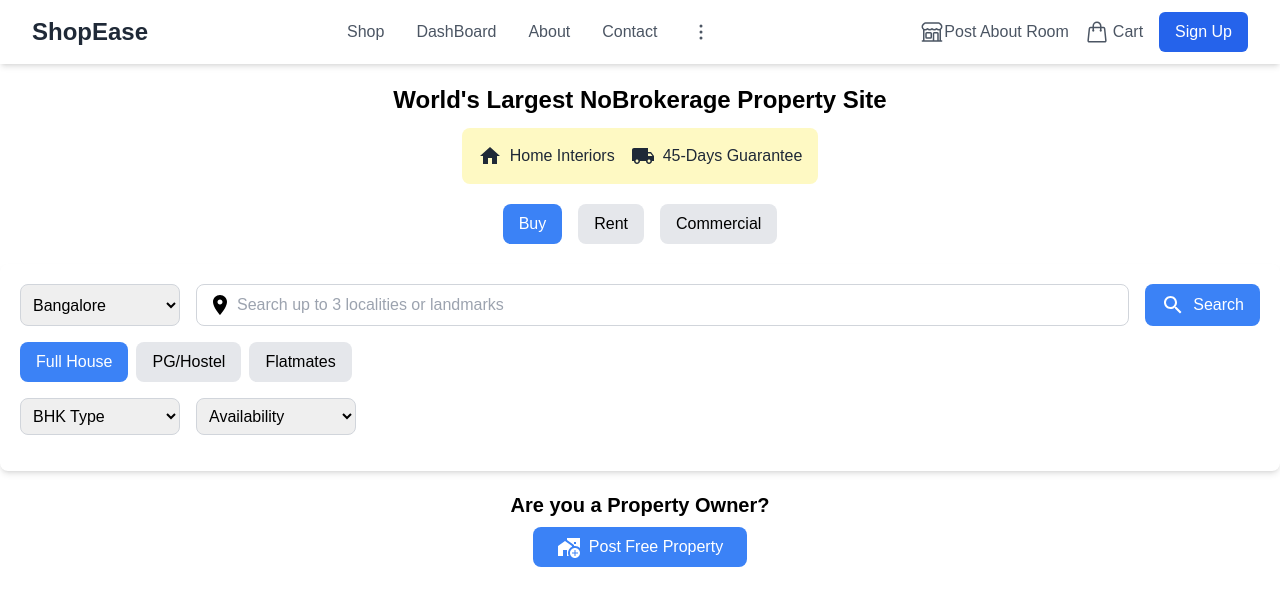
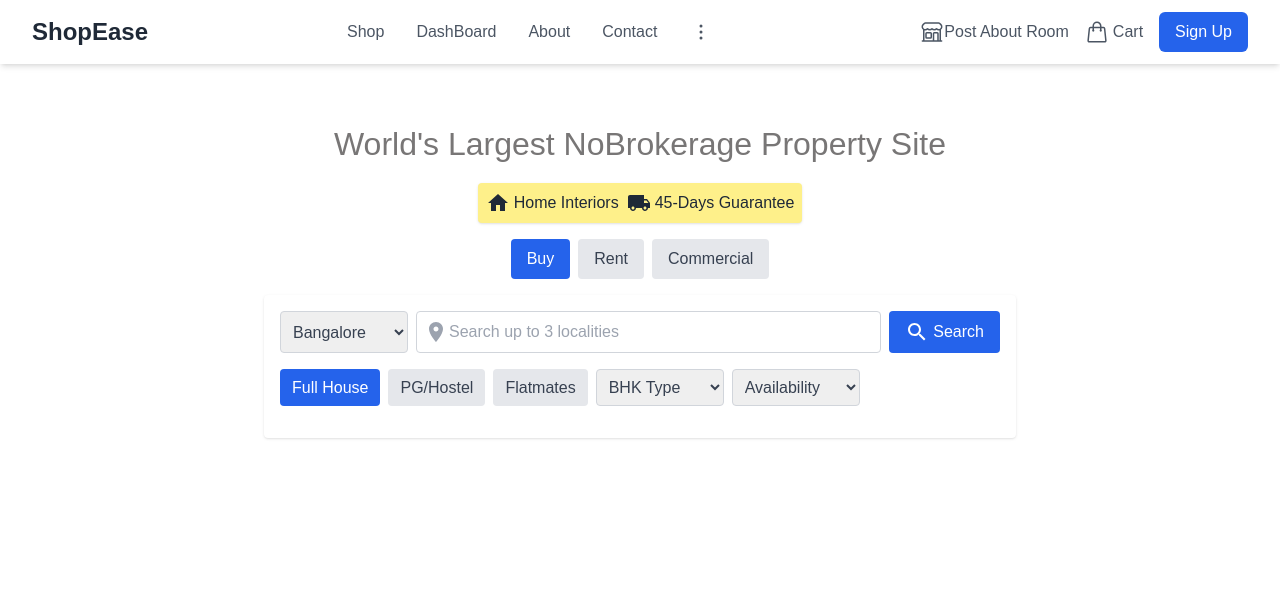
Before and after one commit to Avishkar2004/e-ecommerce-web-application, a React (Create React App) app: page / in a window 1280 px wide. Shown: the top 606 px of the page. Built offline with nearby package versions, Linux system fonts and the light colour scheme.

Commit message:
NoBrokerage Property

```diff
--- a/src/Components/Pages/PropertySearch .jsx
+++ b/src/Components/Pages/PropertySearch .jsx
@@ -22,13 +22,13 @@ const PropertySearch = () => {
     switch (value) {
       case 0: // Buy
         return (
-          <div className="flex space-x-4 bg-yellow-100 p-4 rounded-lg">
-            <button className="flex items-center text-gray-800">
-              <HomeIcon className="w-5 h-5 mr-2" />
+          <div className="flex space-x-2 bg-yellow-200 p-2 rounded shadow">
+            <button className="flex items-center text-gray-800 hover:text-blue-500">
+              <HomeIcon className="w-4 h-4 mr-1" />
               Home Interiors
             </button>
-            <button className="flex items-center text-gray-800">
-              <LocalShippingIcon className="w-5 h-5 mr-2" />
+            <button className="flex items-center text-gray-800 hover:text-blue-500">
+              <LocalShippingIcon className="w-4 h-4 mr-1" />
               45-Days Guarantee
             </button>
           </div>
@@ -36,13 +36,13 @@ const PropertySearch = () => {
       case 1: // Rent
       case 2: // Commercial
         return (
-          <div className="flex space-x-4 bg-yellow-100 p-4 rounded-lg">
-            <button className="flex items-center text-gray-800">
-              <DescriptionIcon className="w-5 h-5 mr-2" />
+          <div className="flex space-x-2 bg-yellow-200 p-2 rounded shadow">
+            <button className="flex items-center text-gray-800 hover:text-blue-500">
+              <DescriptionIcon className="w-4 h-4 mr-1" />
               Rental Agreement
             </button>
-            <button className="flex items-center text-gray-800">
-              <DeliveryDiningIcon className="w-5 h-5 mr-2" />
+            <button className="flex items-center text-gray-800 hover:text-blue-500">
+              <DeliveryDiningIcon className="w-4 h-4 mr-1" />
               Next Day Delivery
             </button>
           </div>
@@ -53,34 +53,34 @@ const PropertySearch = () => {
   };
 
   return (
-    <div className="container max-w-7xl mx-auto mt-5">
+    <div className="container max-w-3xl mx-auto mt-4 px-2">
       {/* Header Content */}
-      <h1 className="text-2xl font-bold text-center mb-3">
+      <h1 className="text-[32px] text-center font-[400] pt-[40px] text-[#787676] mb-[15px]">
         World's Largest NoBrokerage Property Site
       </h1>
 
       {/* Conditionally Rendered Buttons */}
-      <div className="flex justify-center mb-5">
+      <div className="flex justify-center mb-4">
         {renderButtons()}
       </div>
 
       {/* Tabs for Property Options */}
-      <div className="text-center mb-5">
-        <div className="flex justify-center space-x-4">
+      <div className="text-center mb-4">
+        <div className="flex justify-center space-x-2">
           <button
-            className={`px-4 py-2 rounded-lg ${value === 0 ? 'bg-blue-500 text-white' : 'bg-gray-200'}`}
+            className={`px-4 py-2 rounded font-medium ${value === 0 ? 'bg-blue-600 text-white' : 'bg-gray-200 text-gray-700 hover:bg-blue-600 hover:text-white'}`}
             onClick={() => handleChange(0)}
           >
             Buy
           </button>
           <button
-            className={`px-4 py-2 rounded-lg ${value === 1 ? 'bg-blue-500 text-white' : 'bg-gray-200'}`}
+            className={`px-4 py-2 rounded font-medium ${value === 1 ? 'bg-blue-600 text-white' : 'bg-gray-200 text-gray-700 hover:bg-blue-600 hover:text-white'}`}
             onClick={() => handleChange(1)}
           >
             Rent
           </button>
           <button
-            className={`px-4 py-2 rounded-lg ${value === 2 ? 'bg-blue-500 text-white' : 'bg-gray-200'}`}
+            className={`px-4 py-2 rounded font-medium ${value === 2 ? 'bg-blue-600 text-white' : 'bg-gray-200 text-gray-700 hover:bg-blue-600 hover:text-white'}`}
             onClick={() => handleChange(2)}
           >
             Commercial
@@ -89,10 +89,10 @@ const PropertySearch = () => {
       </div>
 
       {/* Search and Filter Options */}
-      <div className="bg-white shadow-md rounded-lg p-5">
-        <div className="flex space-x-4 mb-4">
+      <div className="bg-white shadow rounded p-4 mb-4">
+        <div className="flex space-x-2 mb-4">
           <select
-            className="w-40 p-2 border border-gray-300 rounded-lg"
+            className="w-32 p-2 border border-gray-300 rounded text-gray-700 focus:ring-2 focus:ring-blue-500 focus:outline-none"
             defaultValue="Bangalore"
           >
             <option value="Bangalore">Bangalore</option>
@@ -102,13 +102,13 @@ const PropertySearch = () => {
           <div className="flex-grow relative">
             <input
               type="text"
-              placeholder="Search up to 3 localities or landmarks"
-              className="w-full p-2 pl-10 border border-gray-300 rounded-lg"
+              placeholder="Search up to 3 localities"
+              className="w-full p-2 pl-8 border border-gray-300 rounded text-gray-700 focus:ring-2 focus:ring-blue-500 focus:outline-none"
             />
-            <RoomIcon className="w-5 h-5 absolute top-1/2 left-3 transform -translate-y-1/2" />
+            <RoomIcon className="w-4 h-4 absolute top-1/2 left-2 transform -translate-y-1/2 text-gray-400" />
           </div>
-          <button className="bg-blue-500 text-white px-4 py-2 rounded-lg flex items-center">
-            <SearchIcon className="w-5 h-5 mr-2" />
+          <button className="bg-blue-600 text-white px-4 py-2 rounded flex items-center hover:bg-blue-700">
+            <SearchIcon className="w-4 h-4 mr-1" />
             Search
           </button>
         </div>
@@ -116,34 +116,32 @@ const PropertySearch = () => {
         <div className="flex flex-wrap gap-2 mb-4">
           <button
             onClick={() => handlePropertyTypeChange('Full House')}
-            className={`px-4 py-2 rounded-lg ${propertyType === 'Full House' ? 'bg-blue-500 text-white' : 'bg-gray-200'}`}
+            className={`px-3 py-1 rounded font-medium ${propertyType === 'Full House' ? 'bg-blue-600 text-white' : 'bg-gray-200 text-gray-700 hover:bg-blue-600 hover:text-white'}`}
           >
             Full House
           </button>
           <button
             onClick={() => handlePropertyTypeChange('PG/Hostel')}
-            className={`px-4 py-2 rounded-lg ${propertyType === 'PG/Hostel' ? 'bg-blue-500 text-white' : 'bg-gray-200'}`}
+            className={`px-3 py-1 rounded font-medium ${propertyType === 'PG/Hostel' ? 'bg-blue-600 text-white' : 'bg-gray-200 text-gray-700 hover:bg-blue-600 hover:text-white'}`}
           >
             PG/Hostel
           </button>
           <button
             onClick={() => handlePropertyTypeChange('Flatmates')}
-            className={`px-4 py-2 rounded-lg ${propertyType === 'Flatmates' ? 'bg-blue-500 text-white' : 'bg-gray-200'}`}
+            className={`px-3 py-1 rounded font-medium ${propertyType === 'Flatmates' ? 'bg-blue-600 text-white' : 'bg-gray-200 text-gray-700 hover:bg-blue-600 hover:text-white'}`}
           >
             Flatmates
           </button>
-        </div>
-
           {/* Conditional Rendering for Property Type */}
           {propertyType === 'PG/Hostel' ? (
-          <div className="flex space-x-4 mb-4">
-            <select className="w-40 p-2 border border-gray-300 rounded-lg" defaultValue="">
+            <div className="flex space-x-2">
+              <select className="w-32 p-2 border border-gray-300 rounded text-gray-700 focus:ring-2 focus:ring-blue-500 focus:outline-none" defaultValue="">
                 <option value="">Tenant Type</option>
                 <option value="Male">Male</option>
                 <option value="Female">Female</option>
                 <option value="Anyone">Anyone</option>
               </select>
-            <select className="w-40 p-2 border border-gray-300 rounded-lg" defaultValue="">
+              <select className="w-32 p-2 border border-gray-300 rounded text-gray-700 focus:ring-2 focus:ring-blue-500 focus:outline-none" defaultValue="">
                 <option value="">Room Type</option>
                 <option value="Single">Single Room</option>
                 <option value="Double">Double Sharing</option>
@@ -152,27 +150,27 @@ const PropertySearch = () => {
               </select>
             </div>
           ) : propertyType === 'Flatmates' ? (
-          <div className="flex space-x-4 mb-4">
-            <select className="w-40 p-2 border border-gray-300 rounded-lg" defaultValue="">
+            <div className="flex space-x-2">
+              <select className="w-32 p-2 border border-gray-300 rounded text-gray-700 focus:ring-2 focus:ring-blue-500 focus:outline-none" defaultValue="">
                 <option value="">Tenant Type</option>
                 <option value="Male">Male</option>
                 <option value="Female">Female</option>
               </select>
-            <select className="w-40 p-2 border border-gray-300 rounded-lg" defaultValue="">
+              <select className="w-32 p-2 border border-gray-300 rounded text-gray-700 focus:ring-2 focus:ring-blue-500 focus:outline-none" defaultValue="">
                 <option value="">Room Type</option>
                 <option value="Single Room">Single Room</option>
                 <option value="Shared Room">Shared Room</option>
               </select>
             </div>
           ) : (
-          <div className="flex space-x-4 mb-4">
-            <select className="w-40 p-2 border border-gray-300 rounded-lg" defaultValue="">
+            <div className="flex space-x-2">
+              <select className="w-32 p-2 border border-gray-300 rounded text-gray-700 focus:ring-2 focus:ring-blue-500 focus:outline-none" defaultValue="">
                 <option value="">BHK Type</option>
                 <option value="1 BHK">1 BHK</option>
                 <option value="2 BHK">2 BHK</option>
                 <option value="3 BHK">3 BHK</option>
               </select>
-            <select className="w-40 p-2 border border-gray-300 rounded-lg" defaultValue="">
+              <select className="w-32 p-2 border border-gray-300 rounded text-gray-700 focus:ring-2 focus:ring-blue-500 focus:outline-none" defaultValue="">
                 <option value="">Availability</option>
                 <option value="Immediate">Immediate</option>
                 <option value="Within a Month">Within a Month</option>
@@ -180,16 +178,6 @@ const PropertySearch = () => {
             </div>
           )}
         </div>
-
-      {/* Are You a Property Owner? Section */}
-      <div className="text-center mt-5">
-        <h2 className="text-xl font-semibold mb-2">
-          Are you a Property Owner?
-        </h2>
-        <button className="bg-blue-500 text-white px-6 py-2 rounded-lg flex items-center mx-auto">
-          <AddHomeWorkIcon className="w-5 h-5 mr-2" />
-          Post Free Property
-        </button>
       </div>
     </div>
   );
```
Also changed, not shown: src/Components/notes.txt (added). Lines whose indentation alone changed are shown as unchanged.
